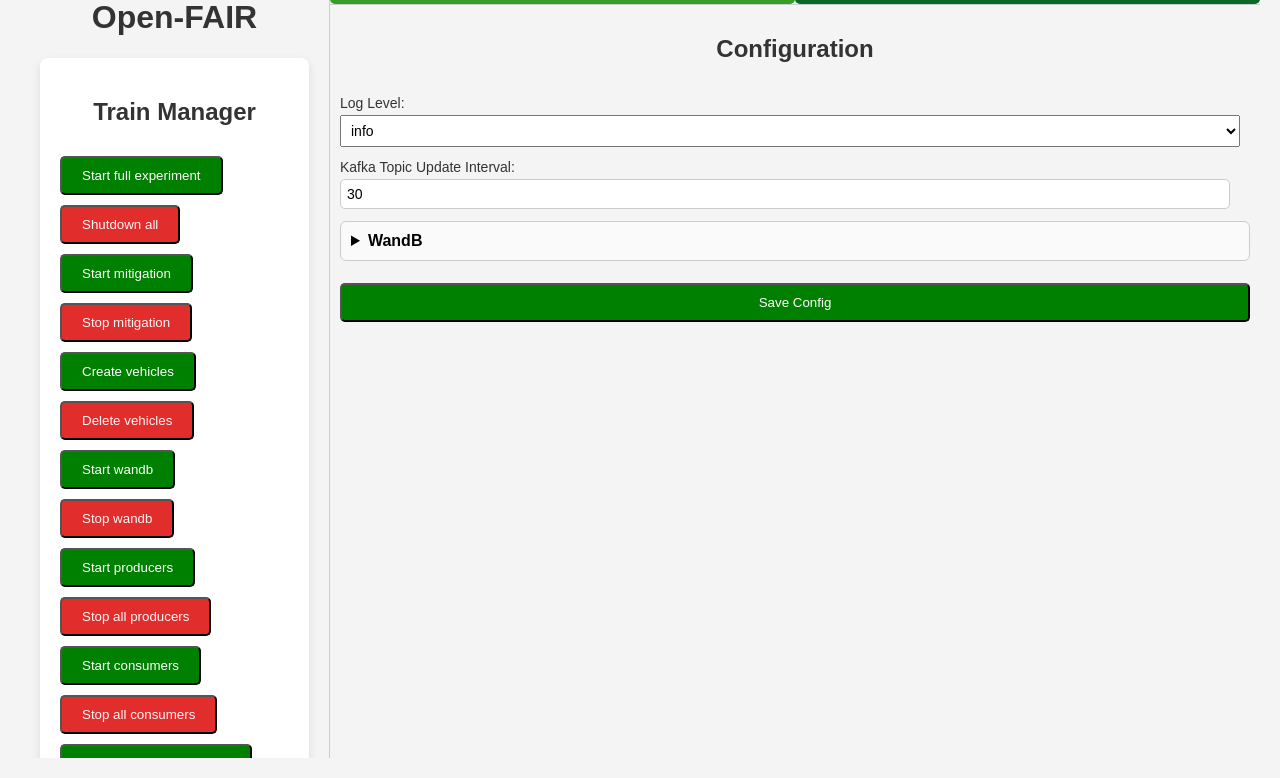
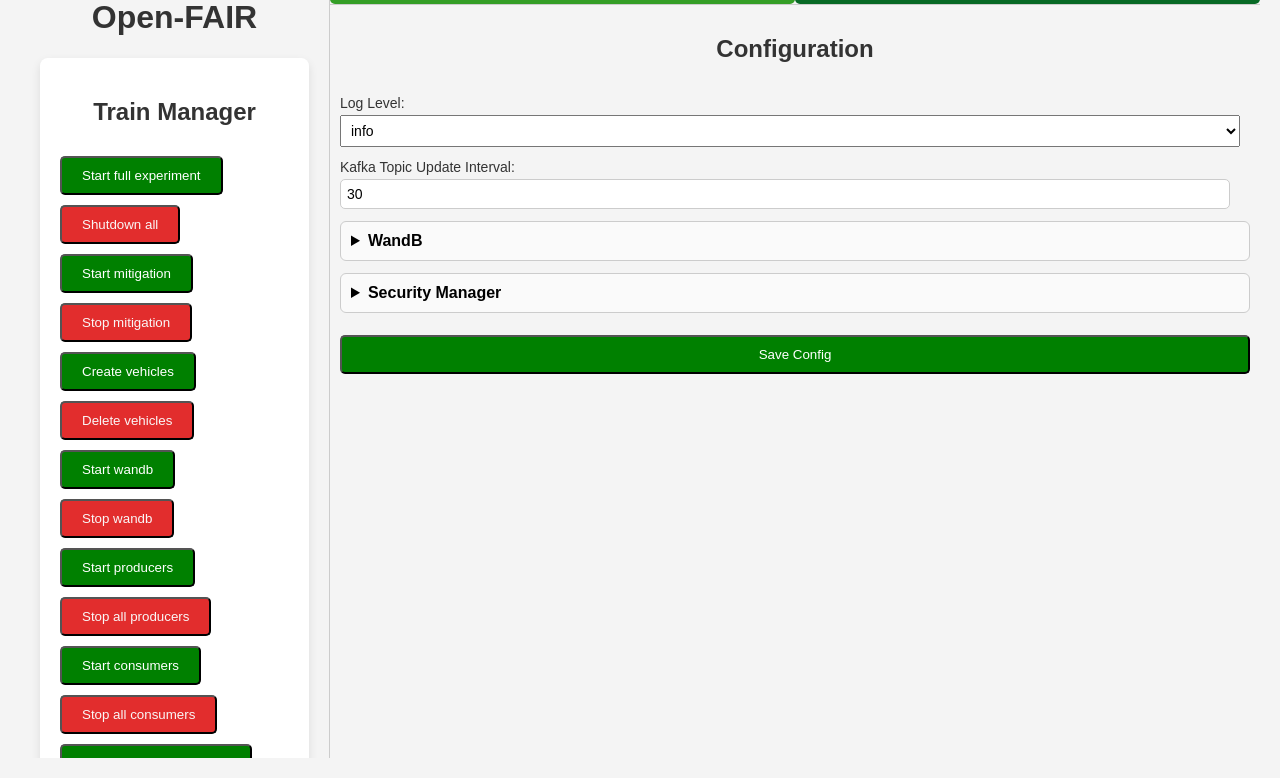
Before and after one commit to DIETI-DISTA-IoT/of-dashboard, a Python web app: template templates/index.html in a window 1280 px wide. Shown: the part 62-840 px from the top of the page. Run offline with Jinja, Linux system fonts and the light colour scheme; the template is opened without the code that fills it, so the values that code supplies are empty.

Commit message:
dynamic security manager advancements

```diff
--- a/static/js/dashboard.js
+++ b/static/js/dashboard.js
@@ -160,7 +160,13 @@ window.addEventListener('DOMContentLoaded', (event) => {
   });
 
   startSecurityManagerButton.addEventListener("click", function() {
-      fetch("/start-security-manager", {method: "POST"})
+      fetch("/start-security-manager", {
+        method: "POST",
+        headers: {
+            'Content-Type': 'application/json'
+        },
+        body: JSON.stringify(config)
+      })
         .then(response => response.text())
         .then(data => console.log(data));
   });
--- a/templates/index.html
+++ b/templates/index.html
@@ -100,6 +100,17 @@
 
                     </details>
 
+                    <details>
+                        <summary>Security Manager</summary>
+                        <label>Buffer Size: <input type="text" name="security_manager.buffer_size" value="10000"></label>
+                        <label>Batch Size: <input type="text" name="security_manager.batch_size" value="32"></label>
+                        <label>Learning Rate: <input type="text" name="security_manager.learning_rate" value="0.001"></label>
+                        <label>Epoch Size: <input type="text" name="security_manager.epoch_size" value="50"></label>
+                        <label>Save model frequency (in epochs): <input type="text" name="security_manager.save_model_freq_epochs" value="5"></label>
+                        <label>Model Saving Path: <input type="text" name="security_manager.model_saving_path" value="sm_model.pth"></label></label>
+                        <label>Training Frequency (in seconds): <input type="text" name="security_manager.training_freq_seconds" value="10"></label>
+                        <label>Initialisation Strategy: <input type="text" name="security_manager.initialization_strategy" value="xavier"></label></label>
+                    </details>
 
                     <button type="submit" class="blue">Save Config</button>
 
```
Also changed, not shown: app.py (+10 -2 lines).
